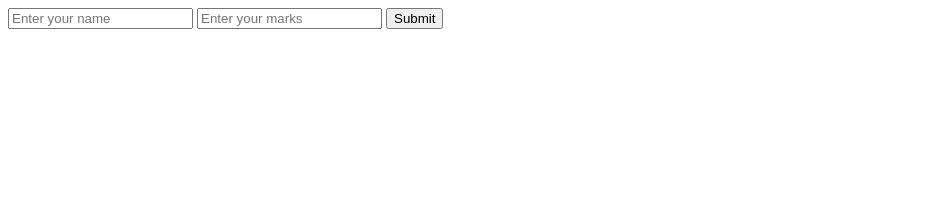
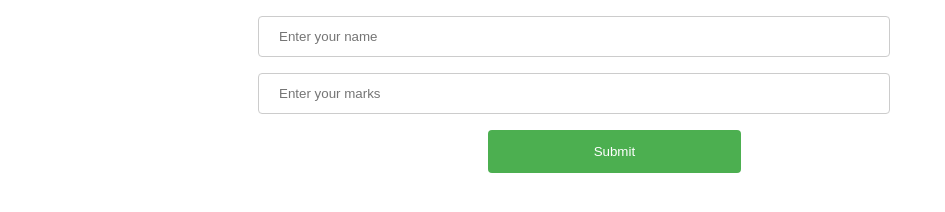
Before and after one commit to aditya0072001/SQL-Node, a plain HTML site: page index.html in a window 1280 px wide. Shown: the whole page, without its empty margins (0-945 px from the left). Drawn offline with Linux system fonts and the light colour scheme.

Commit message:
made html form

```diff
--- a/index.html
+++ b/index.html
@@ -9,11 +9,50 @@
 </head>
 
 <body>
-    <form method="post" action="/maket/">
+    <form id="f" method="post" action="/maket/">
         <input type="text" name="name" placeholder="Enter your name">
         <input type="number" name="marks" placeholder="Enter your marks">
         <input type="submit" value="Submit">
     </form>
 </body>
 
+<style>
+    input[type=text],
+    select {
+        width: 50%;
+        padding: 12px 20px;
+        margin: 8px 250px;
+        display: inline-block;
+        border: 1px solid #ccc;
+        border-radius: 4px;
+        box-sizing: border-box;
+    }
+
+    input[type=number],
+    select {
+        width: 50%;
+        padding: 12px 20px;
+        margin: 8px 250px;
+        display: inline-block;
+        border: 1px solid #ccc;
+        border-radius: 4px;
+        box-sizing: border-box;
+    }
+
+    input[type=submit] {
+        width: 20%;
+        background-color: #4CAF50;
+        color: white;
+        padding: 14px 20px 14px;
+        margin: 8px 480px;
+        border: none;
+        border-radius: 4px;
+        cursor: pointer;
+    }
+
+    input[type=submit]:hover {
+        background-color: #45a049;
+    }
+</style>
+
 </html>
```
